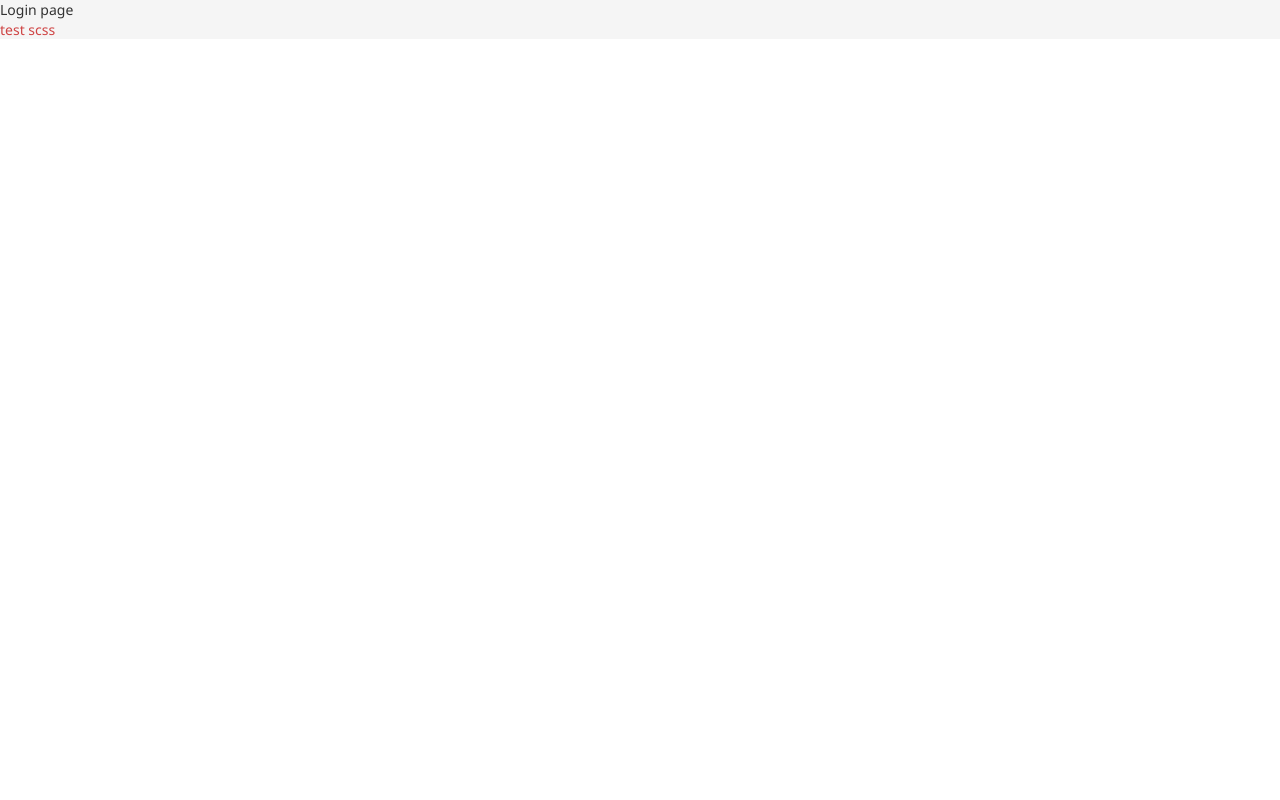
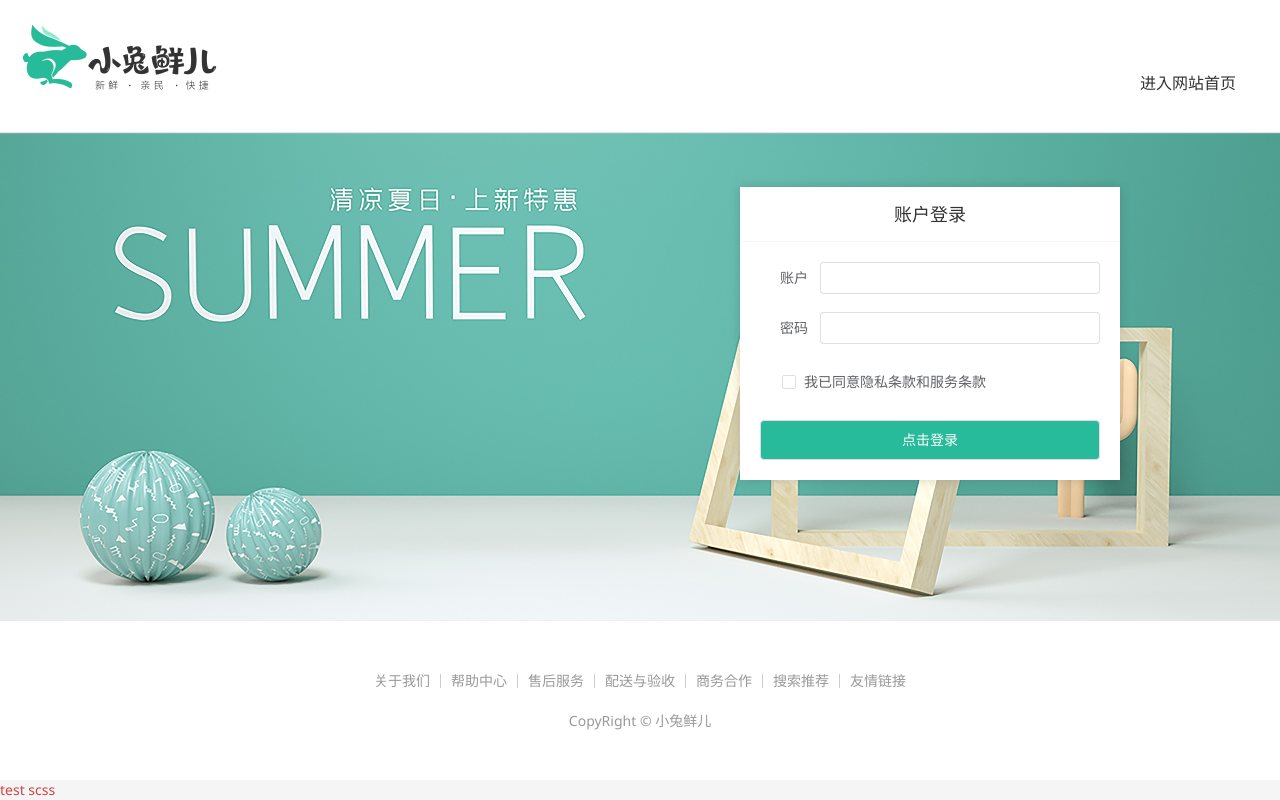
Before and after one commit to owen7460/vue-rabbit, a Vue app: page /login in a window 1280 px wide. Built offline with nearby package versions, Linux system fonts and the light colour scheme; a small style sheet from the web is missing.

Commit message:
create login page

```diff
--- a/components.d.ts
+++ b/components.d.ts
@@ -16,6 +16,10 @@
     ElButton: typeof import('element-plus/es')['ElButton']
     ElCarousel: typeof import('element-plus/es')['ElCarousel']
     ElCarouselItem: typeof import('element-plus/es')['ElCarouselItem']
+    ElCheckbox: typeof import('element-plus/es')['ElCheckbox']
+    ElForm: typeof import('element-plus/es')['ElForm']
+    ElFormItem: typeof import('element-plus/es')['ElFormItem']
+    ElInput: typeof import('element-plus/es')['ElInput']
     ElPopconfirm: typeof import('element-plus/es')['ElPopconfirm']
     ElScrollbar: typeof import('element-plus/es')['ElScrollbar']
     ElTabPane: typeof import('element-plus/es')['ElTabPane']
--- a/src/views/Layout/components/LayoutNav.vue
+++ b/src/views/Layout/components/LayoutNav.vue
@@ -4,7 +4,7 @@
   <nav class="app-topnav">
     <div class="container">
       <ul>
-        <template v-if="true">
+        <template v-if="false">
           <li>
             <a href="javascript:;"><i class="iconfont icon-user"></i>周杰伦</a>
           </li>
@@ -19,7 +19,7 @@
           <li><a href="javascript:;">会员中心</a></li>
         </template>
         <template v-else>
-          <li><a href="javascript:;">请先登录</a></li>
+          <li><a href="javascript:;" @click="$router.push('/login')">请先登录</a></li>
           <li><a href="javascript:;">帮助中心</a></li>
           <li><a href="javascript:;">关于我们</a></li>
         </template>
--- a/src/views/Login/index.vue
+++ b/src/views/Login/index.vue
@@ -1,3 +1,248 @@
+<script setup></script>
 <template>
-  <div>Login page</div>
+  <div>
+    <header class="login-header">
+      <div class="container m-top-20">
+        <h1 class="logo">
+          <RouterLink to="/">小兔鲜</RouterLink>
+        </h1>
+        <RouterLink class="entry" to="/">
+          进入网站首页
+          <i class="iconfont icon-angle-right"></i>
+          <i class="iconfont icon-angle-right"></i>
+        </RouterLink>
+      </div>
+    </header>
+    <section class="login-section">
+      <div class="wrapper">
+        <nav>
+          <a href="javascript:;">账户登录</a>
+        </nav>
+        <div class="account-box">
+          <div class="form">
+            <el-form label-position="right" label-width="60px" status-icon>
+              <el-form-item label="账户">
+                <el-input />
+              </el-form-item>
+              <el-form-item label="密码">
+                <el-input />
+              </el-form-item>
+              <el-form-item label-width="22px">
+                <el-checkbox size="large"> 我已同意隐私条款和服务条款 </el-checkbox>
+              </el-form-item>
+              <el-button size="large" class="subBtn">点击登录</el-button>
+            </el-form>
+          </div>
+        </div>
+      </div>
+    </section>
+    <footer class="login-footer">
+      <div class="container">
+        <p>
+          <a href="javascript:;">关于我们</a>
+          <a href="javascript:;">帮助中心</a>
+          <a href="javascript:;">售后服务</a>
+          <a href="javascript:;">配送与验收</a>
+          <a href="javascript:;">商务合作</a>
+          <a href="javascript:;">搜索推荐</a>
+          <a href="javascript:;">友情链接</a>
+        </p>
+        <p>CopyRight &copy; 小兔鲜儿</p>
+      </div>
+    </footer>
+  </div>
 </template>
+<style scoped lang="scss">
+.login-header {
+  background: #fff;
+  border-bottom: 1px solid #e4e4e4;
+  .container {
+    display: flex;
+    align-items: flex-end;
+    justify-content: space-between;
+  }
+  .logo {
+    width: 200px;
+    a {
+      display: block;
+      height: 132px;
+      width: 100%;
+      text-indent: -9999px;
+      background: url('@/assets/images/logo.png') no-repeat center 18px / contain;
+    }
+  }
+  .sub {
+    flex: 1;
+    font-size: 24px;
+    font-weight: normal;
+    margin-bottom: 38px;
+    margin-left: 20px;
+    color: #666;
+  }
+  .entry {
+    width: 120px;
+    margin-bottom: 38px;
+    font-size: 16px;
+    i {
+      font-size: 14px;
+      color: $xtxColor;
+      letter-spacing: -5px;
+    }
+  }
+}
+.login-section {
+  background: url('@/assets/images/login-bg.png') no-repeat center / cover;
+  height: 488px;
+  position: relative;
+  .wrapper {
+    width: 380px;
+    background: #fff;
+    position: absolute;
+    left: 50%;
+    top: 54px;
+    transform: translate3d(100px, 0, 0);
+    box-shadow: 0 0 10px rgba(0, 0, 0, 0.15);
+    nav {
+      font-size: 14px;
+      height: 55px;
+      margin-bottom: 20px;
+      border-bottom: 1px solid #f5f5f5;
+      display: flex;
+      padding: 0 40px;
+      text-align: right;
+      align-items: center;
+      a {
+        flex: 1;
+        line-height: 1;
+        display: inline-block;
+        font-size: 18px;
+        position: relative;
+        text-align: center;
+      }
+    }
+  }
+}
+.login-footer {
+  padding: 30px 0 50px;
+  background: #fff;
+  p {
+    text-align: center;
+    color: #999;
+    padding-top: 20px;
+    a {
+      line-height: 1;
+      padding: 0 10px;
+      color: #999;
+      display: inline-block;
+      ~ a {
+        border-left: 1px solid #ccc;
+      }
+    }
+  }
+}
+.account-box {
+  .toggle {
+    padding: 15px 40px;
+    text-align: right;
+    a {
+      color: $xtxColor;
+      i {
+        font-size: 14px;
+      }
+    }
+  }
+  .form {
+    padding: 0 20px 20px 20px;
+    &-item {
+      margin-bottom: 28px;
+      .input {
+        position: relative;
+        height: 36px;
+        > i {
+          width: 34px;
+          height: 34px;
+          background: #cfcdcd;
+          color: #fff;
+          position: absolute;
+          left: 1px;
+          top: 1px;
+          text-align: center;
+          line-height: 34px;
+          font-size: 18px;
+        }
+        input {
+          padding-left: 44px;
+          border: 1px solid #cfcdcd;
+          height: 36px;
+          line-height: 36px;
+          width: 100%;
+          &.error {
+            border-color: $priceColor;
+          }
+          &.active,
+          &:focus {
+            border-color: $xtxColor;
+          }
+        }
+        .code {
+          position: absolute;
+          right: 1px;
+          top: 1px;
+          text-align: center;
+          line-height: 34px;
+          font-size: 14px;
+          background: #f5f5f5;
+          color: #666;
+          width: 90px;
+          height: 34px;
+          cursor: pointer;
+        }
+      }
+      > .error {
+        position: absolute;
+        font-size: 12px;
+        line-height: 28px;
+        color: $priceColor;
+        i {
+          font-size: 14px;
+          margin-right: 2px;
+        }
+      }
+    }
+    .agree {
+      a {
+        color: #069;
+      }
+    }
+    .btn {
+      display: block;
+      width: 100%;
+      height: 40px;
+      color: #fff;
+      text-align: center;
+      line-height: 40px;
+      background: $xtxColor;
+      &.disabled {
+        background: #cfcdcd;
+      }
+    }
+  }
+  .action {
+    padding: 20px 40px;
+    display: flex;
+    justify-content: space-between;
+    align-items: center;
+    .url {
+      a {
+        color: #999;
+        margin-left: 10px;
+      }
+    }
+  }
+}
+.subBtn {
+  background: $xtxColor;
+  width: 100%;
+  color: #fff;
+}
+</style>
```
